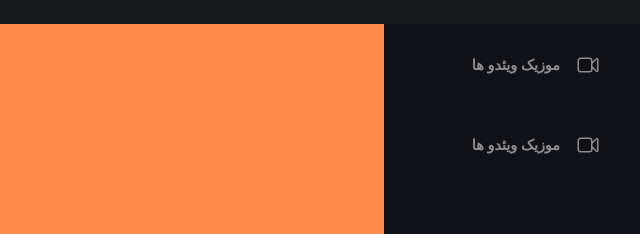
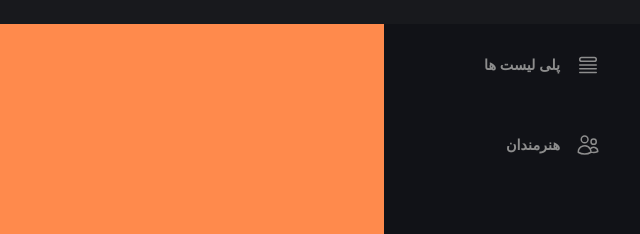
Before and after one commit to KasraMg/OnlyMusic, a website: page Src/Index.html in a window 1280 px wide. Shown: the part 347-581 px from the top of the page, 640-1280 px from the left. Drawn offline with nearby package versions, Linux system fonts and the light colour scheme.

Commit message:
test 7575

```diff
--- a/Src/Index.html
+++ b/Src/Index.html
@@ -16,7 +16,8 @@
   <header
     class="fixed border-2 flex-row-reverse z-50 px-12 border-b-[#2b2b31] border-solid  py-8 flex justify-between items-center  -left-2 w-[102%] -top-2   bg-[#18191d]">
     <div class="flex gap-2 flex-row-reverse items-center">
-      <button class="text-white p-2 px-3 hover:opacity-80 transition   border-1 font-vazirLight rounded-md"> ورود / عضویت
+      <button class="text-white p-2 px-3 hover:opacity-80 transition   border-1 font-vazirLight rounded-md"> ورود /
+        عضویت
       </button>
 
       <div class=" relative cursor-pointer">
@@ -82,8 +83,10 @@
         <li>
           <a href="#" class="flex items-center text-secondText pr-10">
 
-            <svg xmlns="http://www.w3.org/2000/svg" fill="none" viewBox="0 0 24 24" stroke-width="1.5" stroke="currentColor" class="w-6 h-6">
-              <path stroke-linecap="round" d="M15.75 10.5l4.72-4.72a.75.75 0 011.28.53v11.38a.75.75 0 01-1.28.53l-4.72-4.72M4.5 18.75h9a2.25 2.25 0 002.25-2.25v-9a2.25 2.25 0 00-2.25-2.25h-9A2.25 2.25 0 002.25 7.5v9a2.25 2.25 0 002.25 2.25z" />
+            <svg xmlns="http://www.w3.org/2000/svg" fill="none" viewBox="0 0 24 24" stroke-width="1.5"
+              stroke="currentColor" class="w-6 h-6">
+              <path stroke-linecap="round"
+                d="M15.75 10.5l4.72-4.72a.75.75 0 011.28.53v11.38a.75.75 0 01-1.28.53l-4.72-4.72M4.5 18.75h9a2.25 2.25 0 002.25-2.25v-9a2.25 2.25 0 00-2.25-2.25h-9A2.25 2.25 0 002.25 7.5v9a2.25 2.25 0 002.25 2.25z" />
             </svg>
 
 
@@ -96,13 +99,16 @@
         <li>
           <a href="#" class="flex items-center text-secondText pr-10">
 
-            <svg xmlns="http://www.w3.org/2000/svg" fill="none" viewBox="0 0 24 24" stroke-width="1.5" stroke="currentColor" class="w-6 h-6">
-              <path stroke-linecap="round" d="M15.75 10.5l4.72-4.72a.75.75 0 011.28.53v11.38a.75.75 0 01-1.28.53l-4.72-4.72M4.5 18.75h9a2.25 2.25 0 002.25-2.25v-9a2.25 2.25 0 00-2.25-2.25h-9A2.25 2.25 0 002.25 7.5v9a2.25 2.25 0 002.25 2.25z" />
+            <svg xmlns="http://www.w3.org/2000/svg" fill="none" viewBox="0 0 24 24" stroke-width="1.5"
+              stroke="currentColor" class="w-6 h-6">
+              <path stroke-linecap="round" stroke-linejoin="round"
+                d="M3.75 12h16.5m-16.5 3.75h16.5M3.75 19.5h16.5M5.625 4.5h12.75a1.875 1.875 0 010 3.75H5.625a1.875 1.875 0 010-3.75z" />
             </svg>
 
 
+
             <span class="mr-4">
-              موزیک ویئدو ها
+              پلی لیست ها
             </span>
 
           </a>
@@ -111,12 +117,13 @@
           <a href="#" class="flex items-center text-secondText pr-10">
 
             <svg xmlns="http://www.w3.org/2000/svg" fill="none" viewBox="0 0 24 24" stroke-width="1.5" stroke="currentColor" class="w-6 h-6">
-              <path stroke-linecap="round" d="M15.75 10.5l4.72-4.72a.75.75 0 011.28.53v11.38a.75.75 0 01-1.28.53l-4.72-4.72M4.5 18.75h9a2.25 2.25 0 002.25-2.25v-9a2.25 2.25 0 00-2.25-2.25h-9A2.25 2.25 0 002.25 7.5v9a2.25 2.25 0 002.25 2.25z" />
+              <path stroke-linecap="round" stroke-linejoin="round" d="M15 19.128a9.38 9.38 0 002.625.372 9.337 9.337 0 004.121-.952 4.125 4.125 0 00-7.533-2.493M15 19.128v-.003c0-1.113-.285-2.16-.786-3.07M15 19.128v.106A12.318 12.318 0 018.624 21c-2.331 0-4.512-.645-6.374-1.766l-.001-.109a6.375 6.375 0 0111.964-3.07M12 6.375a3.375 3.375 0 11-6.75 0 3.375 3.375 0 016.75 0zm8.25 2.25a2.625 2.625 0 11-5.25 0 2.625 2.625 0 015.25 0z" />
             </svg>
 
 
+
             <span class="mr-4">
-              موزیک ویئدو ها
+              هنرمندان
             </span>
 
           </a>
```
